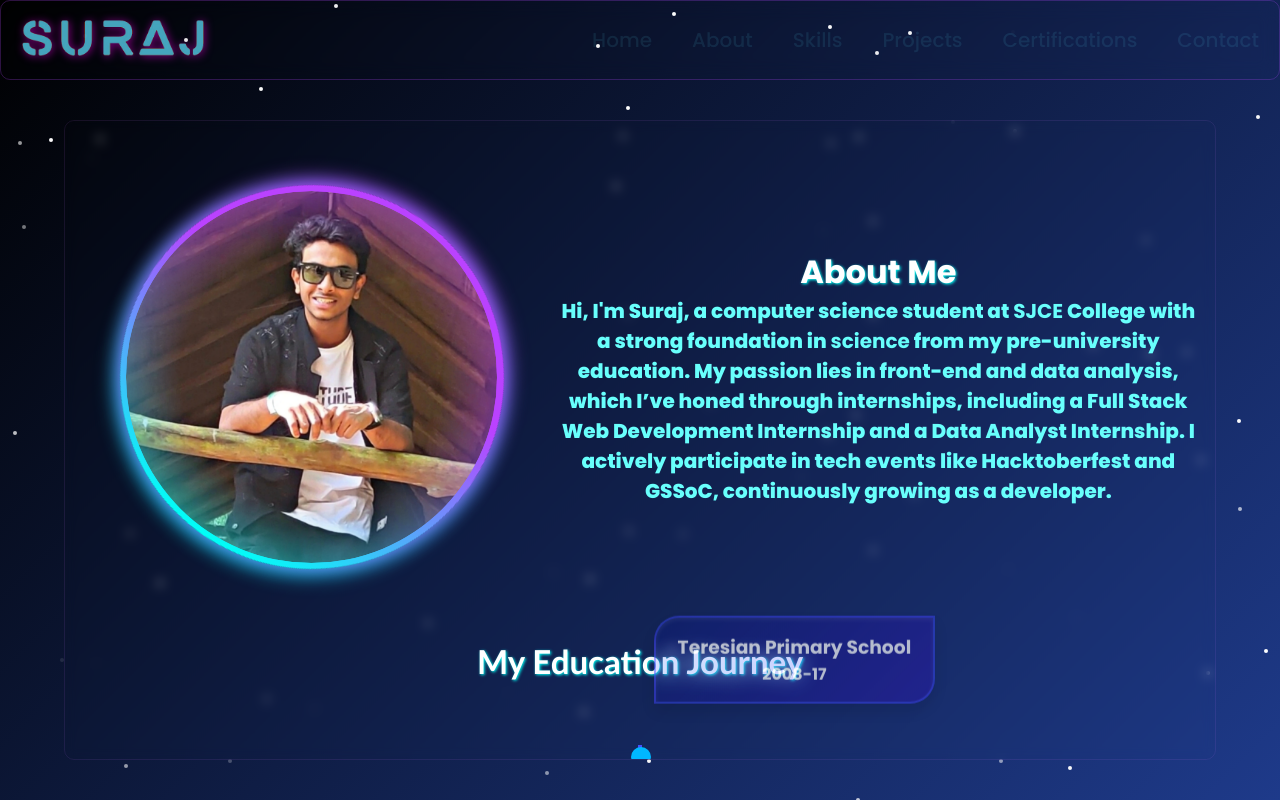
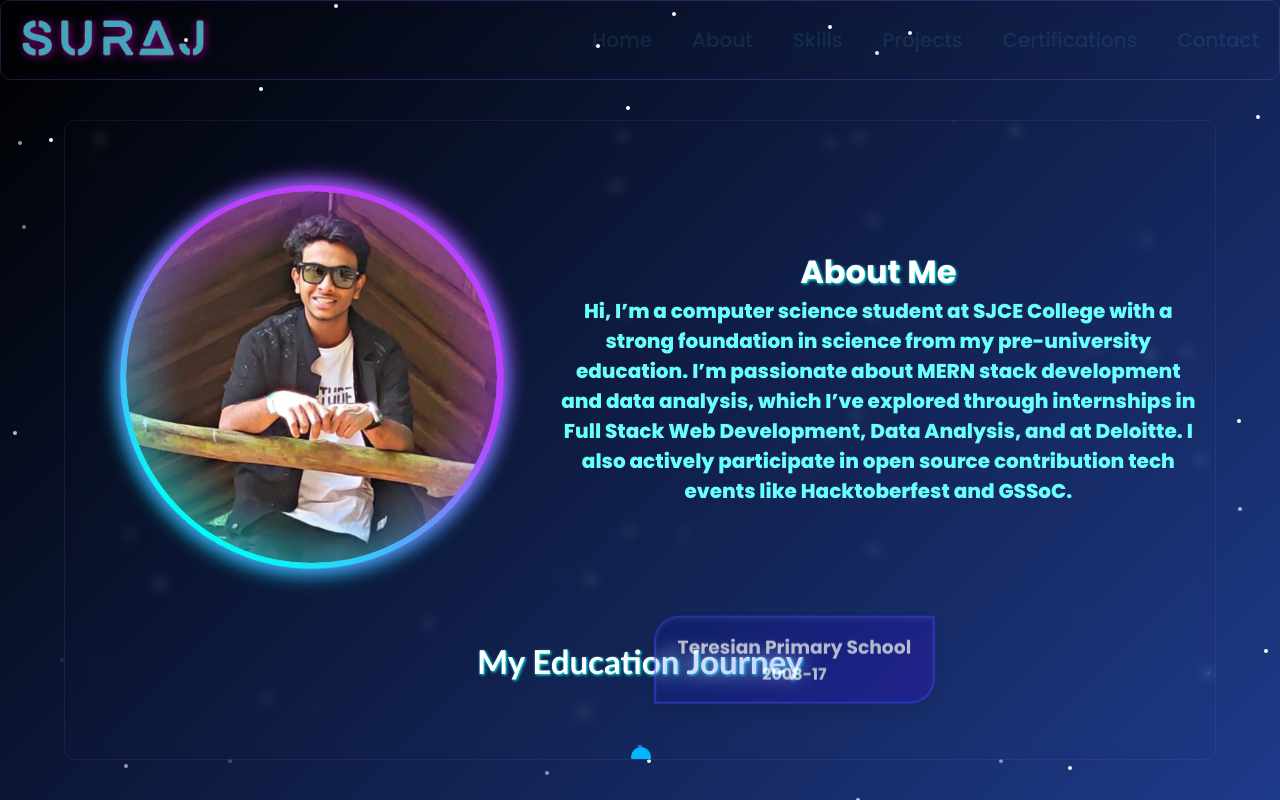
Before and after one commit to SurajSG23/My-Portfolio, a React (Vite) app: page /About in a window 1280 px wide. Built offline with nearby package versions, Linux system fonts and the light colour scheme.

Commit message:
About me update

```diff
--- a/src/components/About.jsx
+++ b/src/components/About.jsx
@@ -61,13 +61,10 @@ const About = ({ isNavVisible }) => {
           </div>
           <div className="about">
             <p>
-              Hi, I'm Suraj, a computer science student at <b>SJCE</b> College
-              with a strong foundation in <b>science</b> from my pre-university
-              education. My passion lies in front-end and data analysis, which
-              I’ve honed through internships, including a Full Stack Web
-              Development Internship and a Data Analyst Internship. I actively
-              participate in tech events like Hacktoberfest and GSSoC,
-              continuously growing as a developer.
+              Hi, I’m a computer science student at SJCE College with a strong foundation in science from my pre-university education.
+              I’m passionate about MERN stack development and data analysis, which I’ve explored through internships in Full Stack
+              Web Development, Data Analysis, and at Deloitte. I also actively participate in open source contribution tech events
+              like Hacktoberfest and GSSoC.
             </p>
           </div>
         </div>
```
